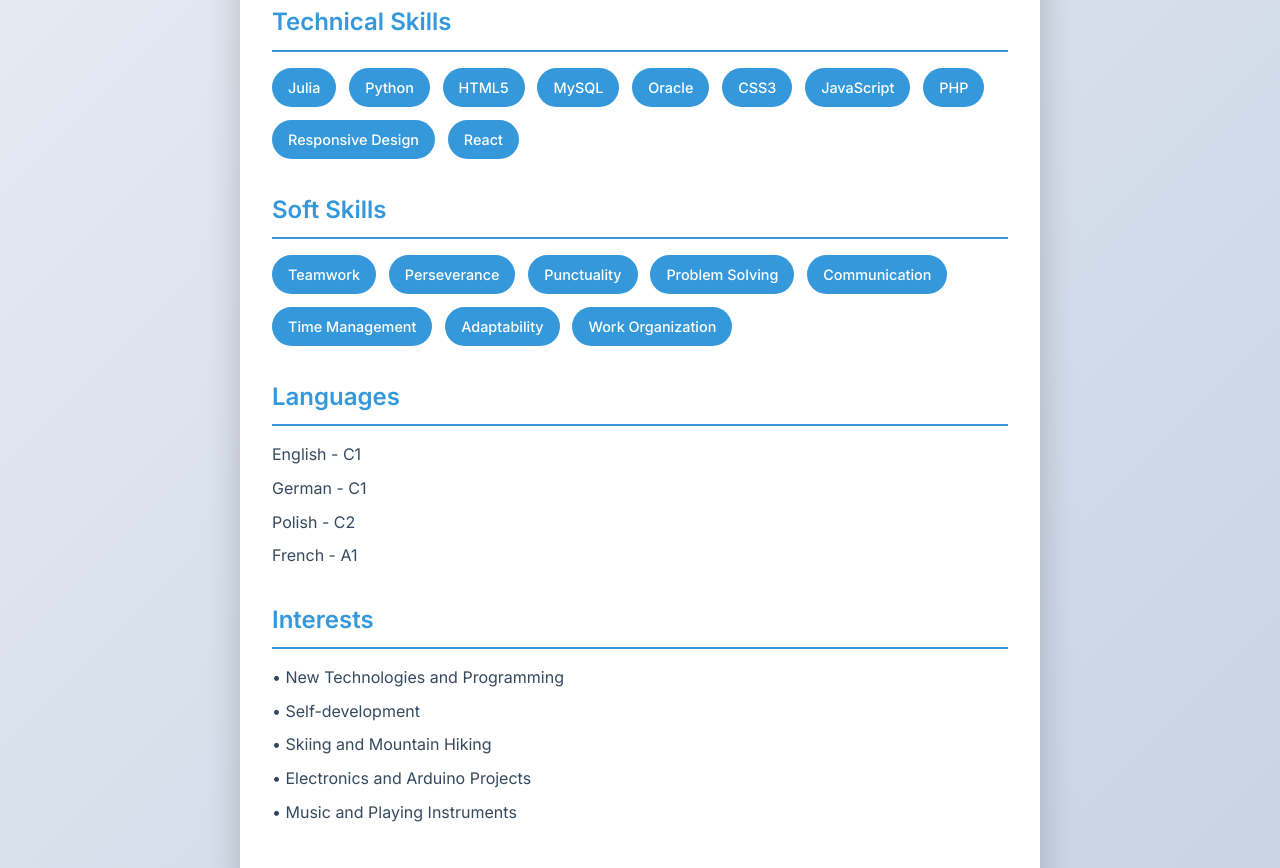
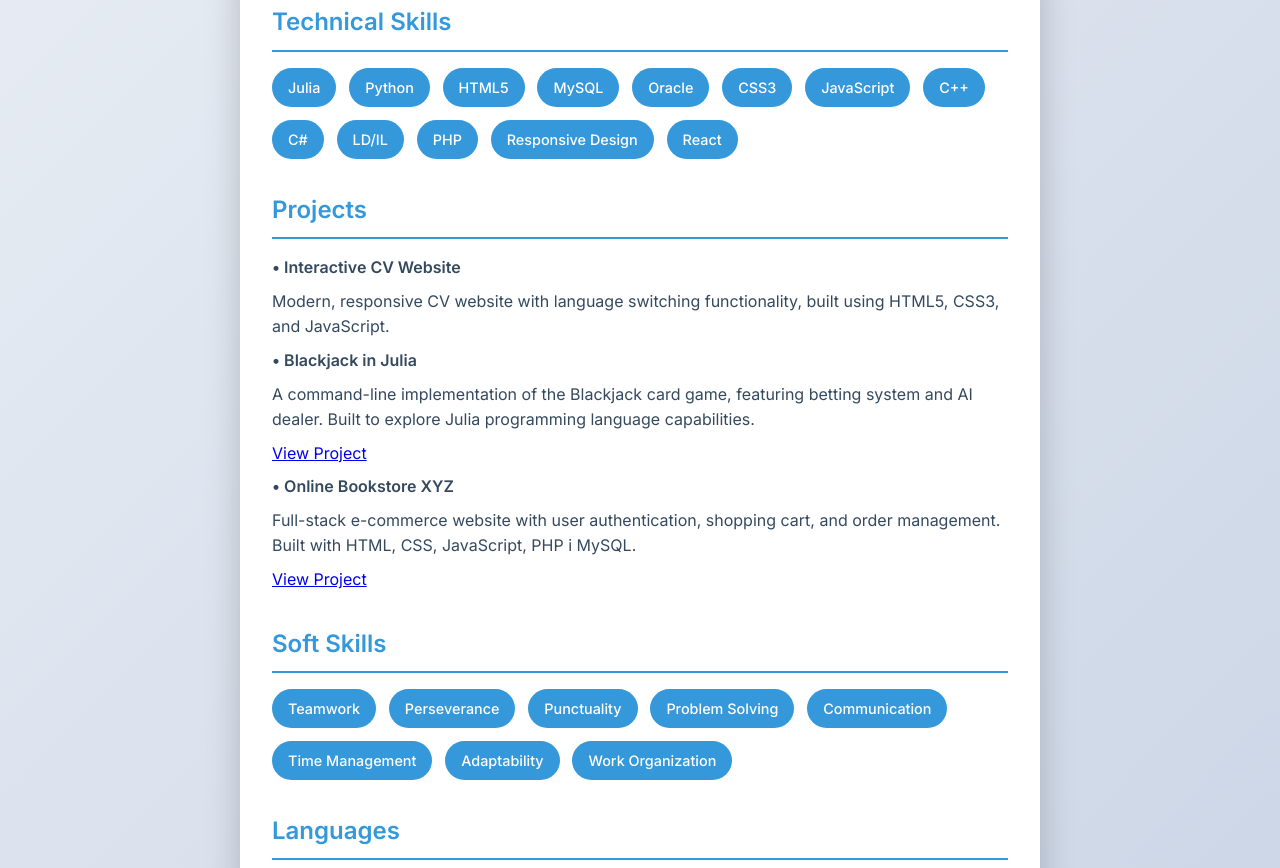
Before and after one commit to Rafaue/CV, a plain HTML site: page index.html in a window 1280 px wide. Shown: the part 1255-2123 px from the top of the page. Drawn offline with Linux system fonts and the light colour scheme.

Commit message:
Update index.html

```diff
--- a/index.html
+++ b/index.html
@@ -99,10 +99,29 @@
                                 <span class="skill">Oracle</span>
                                 <span class="skill">CSS3</span>
                                 <span class="skill">JavaScript</span>
+                                <span class="skill">C++</span>
+                                <span class="skill">C#</span>
+                                <span class="skill">LD/IL</span>
                                 <span class="skill">PHP</span>
                                 <span class="skill">Responsive Design</span>
                                 <span class="skill">React</span>
                             </div>
+                        </div>
+                    </div>
+
+                    <div class="cv-section">
+                        <h2>Projects</h2>
+                        <div class="cv-item">
+                            <p><b>• Interactive CV Website</b></p>
+                            <p>Modern, responsive CV website with language switching functionality, built using HTML5, CSS3, and JavaScript.</p>
+
+                            <p><b>• Blackjack in Julia</b></p>
+                            <p>A command-line implementation of the Blackjack card game, featuring betting system and AI dealer. Built to explore Julia programming language capabilities.</p>
+                            <p><a href="https://github.com/Rafaue/BlackjackJulia" target="_blank">View Project</a></p>
+
+                            <p><b>• Online Bookstore XYZ</b></p>
+                            <p>Full-stack e-commerce website with user authentication, shopping cart, and order management. Built with HTML, CSS, JavaScript, PHP i MySQL.</p>
+                            <p><a href="https://rafaue.github.io/bookstore-project/books.html" target="_blank">View Project</a></p>
                         </div>
                     </div>
 
@@ -202,9 +221,26 @@
                                 <span class="skill">PHP</span>
                                 <span class="skill">C++</span>
                                 <span class="skill">C#</span>
+                                <span class="skill">LD/IL</span>
                                 <span class="skill">Responsive Design</span>
                                 <span class="skill">React</span>
                             </div>
+                        </div>
+                    </div>
+
+                    <div class="cv-section">
+                        <h2>Projekty</h2>
+                        <div class="cv-item">
+                            <p><b>• Interaktywne CV</b></p>
+                            <p>Nowoczesna, responsywna strona CV z funkcją przełączania języków, zbudowana przy użyciu HTML5, CSS3 i JavaScript.</p>
+
+                            <p><b>• Blackjack w Julia</b></p>
+                            <p>Implementacja gry w karty Blackjack w trybie konsoli, z systemem zakładów i AI krupiera. Stworzony w celu poznania możliwości języka Julia.</p>
+                            <p><a href="https://github.com/Rafaue/BlackjackJulia" target="_blank">Zobacz Projekt</a></p>
+
+                            <p><b>• Księgarnia Internetowa XYZ</b></p>
+                            <p>Pełnowartościowa strona e-commerce z autoryzacją użytkowników, koszykiem i zarządzaniem zamówieniami. Zbudowana przy użyciu HTML, CSS, JavaScript, PHP i MySQL.</p>
+                            <p><a href="https://rafaue.github.io/bookstore-project/books.html" target="_blank">Zobacz Projekt</a></p>
                         </div>
                     </div>
 
```
